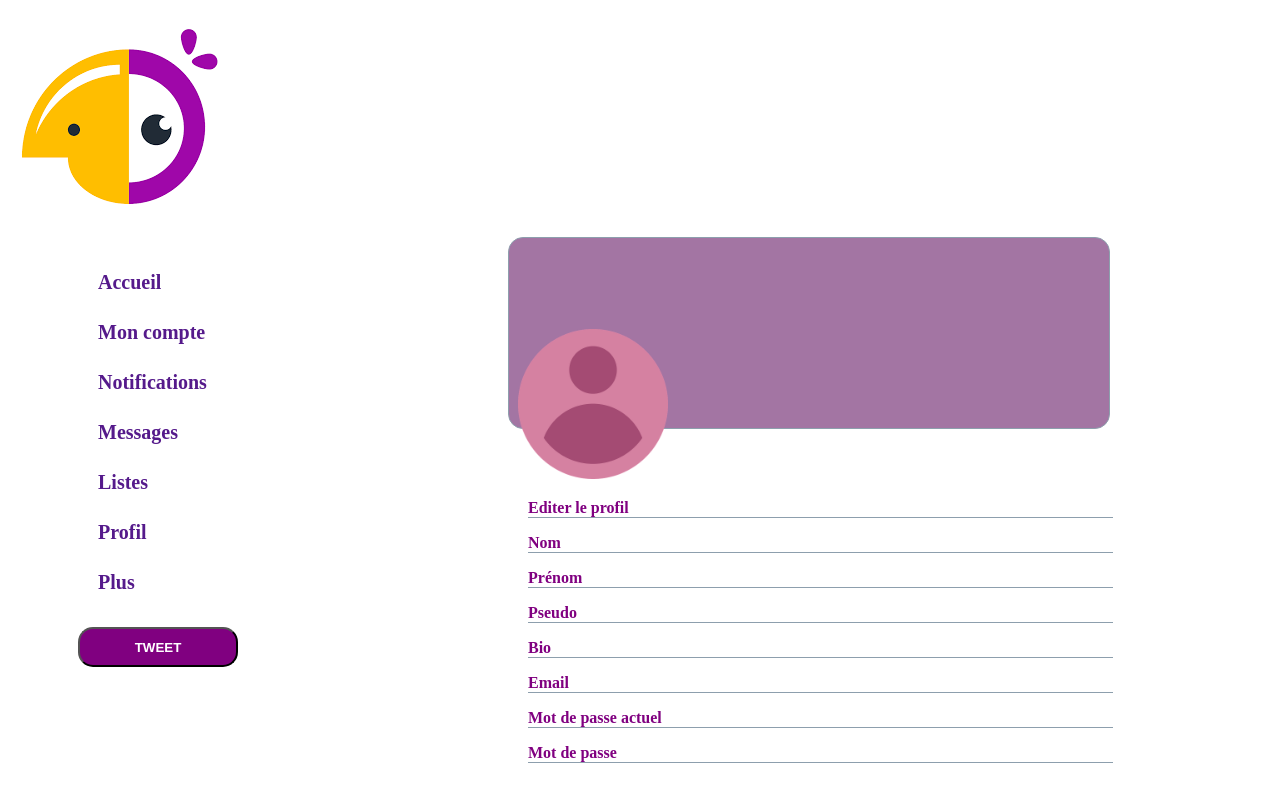
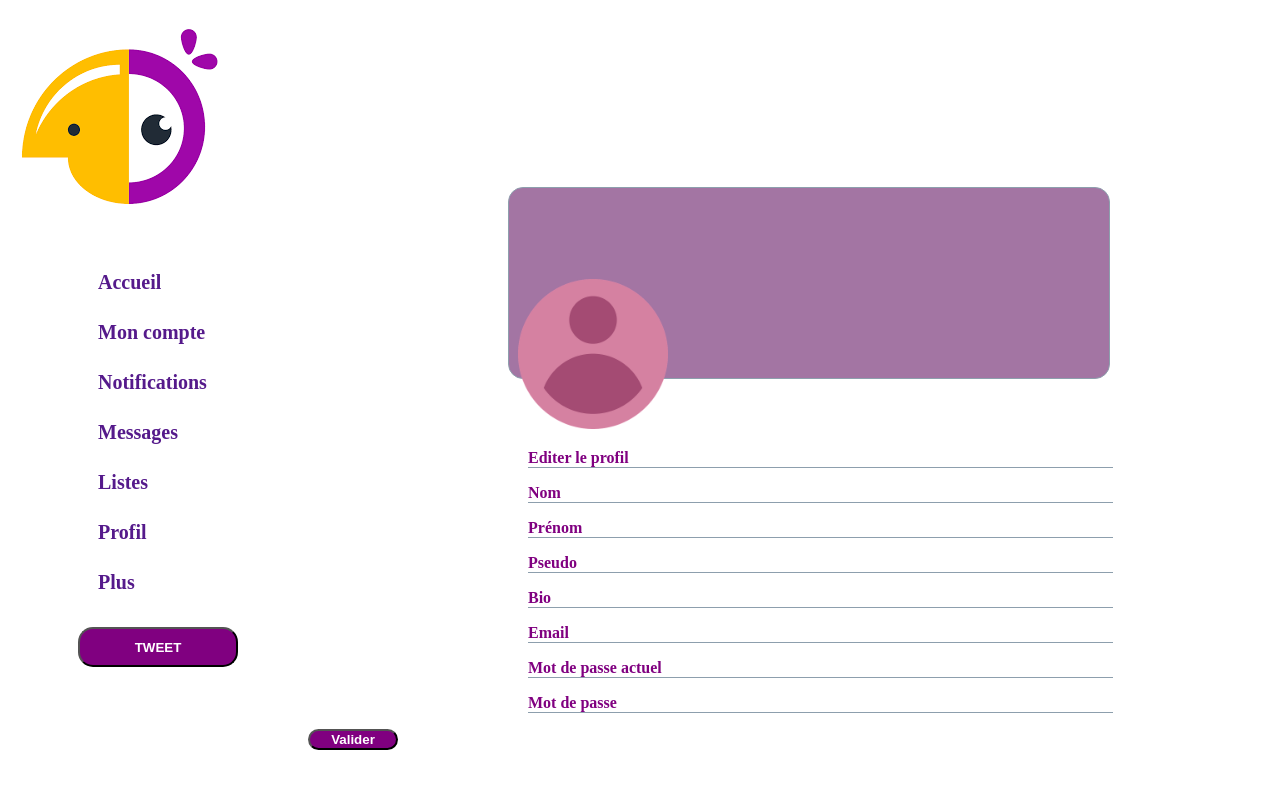
Before and after one commit to icarofr/tweet_academy, a PHP site: page /profil.php in a window 1280 px wide. Run offline with PHP 8.4, Linux system fonts and the light colour scheme.

Commit message:
editer profil

```diff
--- a/Rebecca/profil.php
+++ b/Rebecca/profil.php
@@ -36,5 +36,5 @@
                 <p class = "email">Email</p>
                 <p class = "password">Mot de passe actuel</p>
                 <p class = "password">Mot de passe</p>
-
+                <input class="valider" type="submit" name="Valider" value="Valider"/>
             </section>
--- a/Rebecca/style.css
+++ b/Rebecca/style.css
@@ -177,7 +177,7 @@ h1
     border: 1px solid rgb(141, 159, 173);
     width: 600px;
     margin-left: 500px;
-    margin-top: -450px;
+    margin-top: -500px;
     height: 190px;
     background-color: rgb(163, 117, 163);
     border-radius: 15px 15px 15px 15px;
@@ -258,3 +258,13 @@ h1
     border-bottom: 1px solid rgb(141, 159, 173);
     width: 585px;
 }
+
+input,.valider
+{
+    margin-left: 300px;
+    border-radius: 15px 15px 15px 15px;
+    width: 90px;
+    background-color: purple;
+    color:white;
+    font-weight: bold;
+}
```
